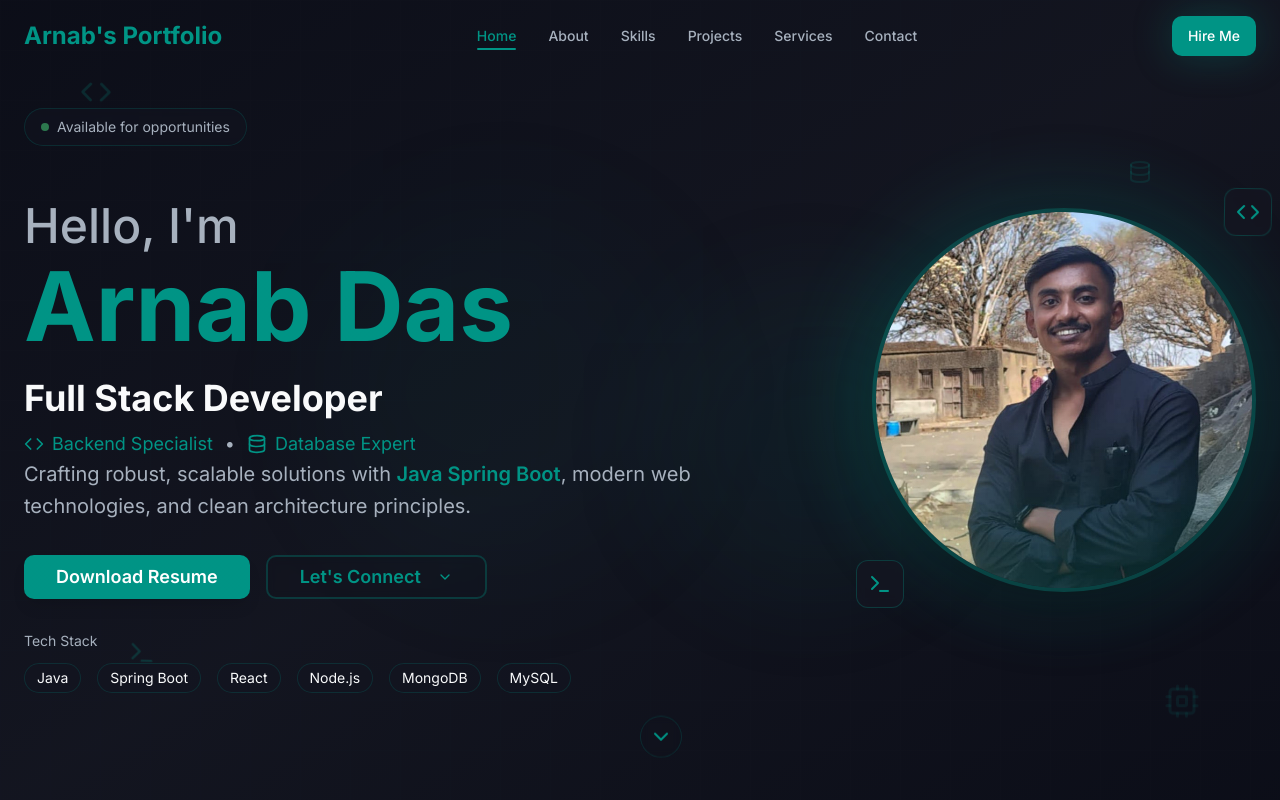
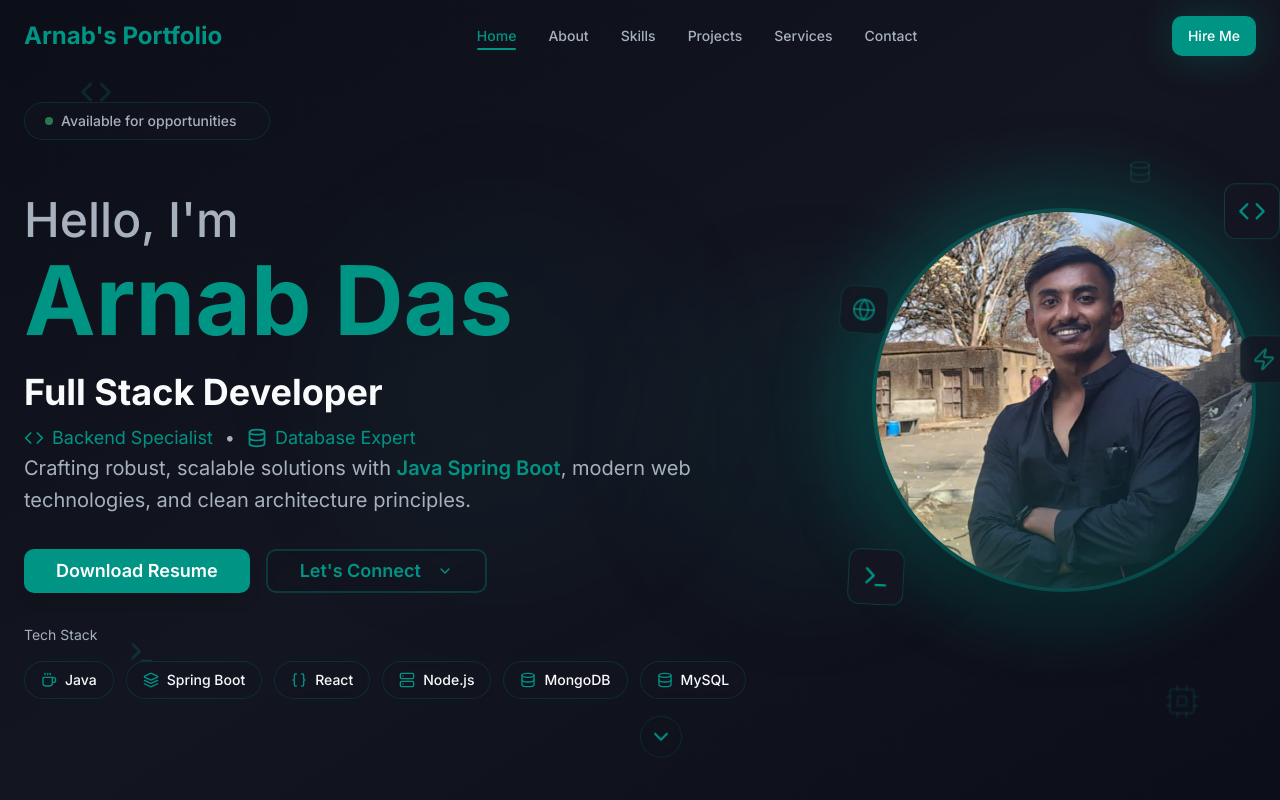
Before and after one commit to arnab0814/Portfolio-arnabdev.online, a React (Vite) app: page / in a window 1280 px wide. Shown: the top 800 px of the page. Built offline with nearby package versions, Linux system fonts and the light colour scheme; the HTML template or start-up script is replaced by a standard one.

Commit message:
Polish hero section and add icons

```diff
--- a/src/components/HeroSection.tsx
+++ b/src/components/HeroSection.tsx
@@ -1,5 +1,5 @@
 import { Button } from "@/components/ui/button";
-import { ChevronDown, Code, Database, Terminal, Cpu } from "lucide-react";
+import { ChevronDown, Code, Database, Terminal, Cpu, Coffee, Layers, Server, Globe, Zap, Braces } from "lucide-react";
 import arnabProfile from "@/assets/arnab-new-profile.jpg";
 
 const HeroSection = () => {
@@ -46,11 +46,12 @@ const HeroSection = () => {
         <div className="flex flex-col lg:flex-row items-center justify-between gap-16">
           {/* Enhanced Text Content */}
           <div className="flex-1 text-center lg:text-left space-y-8">
-            {/* Status Badge */}
+            {/* Enhanced Status Badge */}
             <div className="animate-fade-in">
-              <div className="inline-flex items-center gap-2 px-4 py-2 rounded-full bg-card/50 backdrop-blur-sm border border-primary/20 text-sm text-muted-foreground mb-6">
-                <div className="w-2 h-2 bg-green-400 rounded-full animate-pulse"></div>
-                Available for opportunities
+              <div className="group inline-flex items-center gap-2 px-5 py-2 rounded-full bg-card/50 backdrop-blur-sm border border-primary/20 text-sm text-muted-foreground mb-6 hover:bg-card/70 hover:border-primary/40 hover:scale-105 transition-all duration-300 cursor-default">
+                <div className="w-2 h-2 bg-green-400 rounded-full animate-pulse group-hover:bg-green-300"></div>
+                <span className="font-medium">Available for opportunities</span>
+                <div className="w-1 h-1 bg-primary/50 rounded-full animate-ping"></div>
               </div>
             </div>
 
@@ -111,19 +112,30 @@ const HeroSection = () => {
               </Button>
             </div>
 
-            {/* Tech Stack Preview */}
+            {/* Enhanced Tech Stack with Icons */}
             <div className="animate-fade-in" style={{ animationDelay: '0.5s' }}>
-              <p className="text-sm text-muted-foreground mb-3">Tech Stack</p>
-              <div className="flex flex-wrap items-center justify-center lg:justify-start gap-4">
-                {['Java', 'Spring Boot', 'React', 'Node.js', 'MongoDB', 'MySQL'].map((tech, index) => (
-                  <span
-                    key={tech}
-                    className="px-3 py-1 rounded-full bg-card/50 border border-primary/20 text-sm text-foreground hover:bg-primary/10 transition-colors duration-300 cursor-default"
-                    style={{ animationDelay: `${index * 0.1}s` }}
-                  >
-                    {tech}
-                  </span>
-                ))}
+              <p className="text-sm text-muted-foreground mb-4">Tech Stack</p>
+              <div className="flex flex-wrap items-center justify-center lg:justify-start gap-3">
+                {[
+                  { name: 'Java', icon: Coffee },
+                  { name: 'Spring Boot', icon: Layers },
+                  { name: 'React', icon: Braces },
+                  { name: 'Node.js', icon: Server },
+                  { name: 'MongoDB', icon: Database },
+                  { name: 'MySQL', icon: Database }
+                ].map((tech, index) => {
+                  const IconComponent = tech.icon;
+                  return (
+                    <div
+                      key={tech.name}
+                      className="group flex items-center gap-2 px-4 py-2 rounded-full bg-card/50 border border-primary/20 text-sm text-foreground hover:bg-primary/10 hover:border-primary/40 hover:scale-105 transition-all duration-300 cursor-default backdrop-blur-sm"
+                      style={{ animationDelay: `${0.5 + index * 0.1}s` }}
+                    >
+                      <IconComponent className="w-4 h-4 text-primary group-hover:text-primary/80 transition-colors duration-300" />
+                      <span className="font-medium">{tech.name}</span>
+                    </div>
+                  );
+                })}
               </div>
             </div>
           </div>
@@ -131,25 +143,31 @@ const HeroSection = () => {
           {/* Enhanced Profile Image */}
           <div className="flex-shrink-0 animate-scale-in relative">
             <div className="relative group">
-              {/* Glow effect */}
-              <div className="absolute -inset-4 bg-gradient-to-r from-primary/30 via-accent/20 to-primary/30 rounded-full blur-2xl group-hover:blur-3xl transition-all duration-500 animate-pulse"></div>
+              {/* Enhanced Glow effect */}
+              <div className="absolute -inset-6 bg-gradient-to-r from-primary/40 via-accent/30 to-primary/40 rounded-full blur-2xl group-hover:blur-3xl group-hover:from-primary/60 group-hover:via-accent/50 group-hover:to-primary/60 transition-all duration-700 animate-pulse"></div>
 
               {/* Main image container */}
-              <div className="relative w-80 h-80 lg:w-96 lg:h-96 rounded-full overflow-hidden border-4 border-primary/30 shadow-2xl group-hover:border-primary/50 transition-all duration-500">
+              <div className="relative w-80 h-80 lg:w-96 lg:h-96 rounded-full overflow-hidden border-4 border-primary/30 shadow-2xl group-hover:border-primary/60 group-hover:shadow-primary/20 transition-all duration-500 hover:rotate-2">
                 <img
                   src={arnabProfile}
                   alt="Arnab Das - Full Stack Developer"
                   className="w-full h-full object-cover group-hover:scale-110 transition-transform duration-700"
                 />
-                <div className="absolute inset-0 bg-gradient-to-t from-primary/20 via-transparent to-transparent"></div>
+                <div className="absolute inset-0 bg-gradient-to-t from-primary/20 via-transparent to-transparent group-hover:from-primary/30 transition-all duration-500"></div>
               </div>
 
-              {/* Floating code elements */}
-              <div className="absolute -top-4 -right-4 w-12 h-12 bg-card/80 backdrop-blur-sm rounded-lg border border-primary/30 flex items-center justify-center animate-float">
-                <Code className="w-6 h-6 text-primary" />
+              {/* Enhanced floating code elements */}
+              <div className="absolute -top-6 -right-6 w-14 h-14 bg-card/90 backdrop-blur-sm rounded-xl border border-primary/30 flex items-center justify-center animate-float hover:bg-primary/10 hover:border-primary/50 hover:scale-110 transition-all duration-300 cursor-pointer group-hover:rotate-12">
+                <Code className="w-7 h-7 text-primary" />
               </div>
-              <div className="absolute -bottom-4 -left-4 w-12 h-12 bg-card/80 backdrop-blur-sm rounded-lg border border-primary/30 flex items-center justify-center animate-float" style={{ animationDelay: '1s' }}>
-                <Terminal className="w-6 h-6 text-primary" />
+              <div className="absolute -bottom-6 -left-6 w-14 h-14 bg-card/90 backdrop-blur-sm rounded-xl border border-primary/30 flex items-center justify-center animate-float hover:bg-primary/10 hover:border-primary/50 hover:scale-110 transition-all duration-300 cursor-pointer group-hover:-rotate-12" style={{ animationDelay: '1s' }}>
+                <Terminal className="w-7 h-7 text-primary" />
+              </div>
+              <div className="absolute top-1/4 -left-8 w-12 h-12 bg-card/80 backdrop-blur-sm rounded-lg border border-primary/20 flex items-center justify-center animate-float hover:bg-primary/10 hover:border-primary/40 hover:scale-110 transition-all duration-300 cursor-pointer" style={{ animationDelay: '0.5s' }}>
+                <Globe className="w-6 h-6 text-primary/70" />
+              </div>
+              <div className="absolute top-1/3 -right-8 w-12 h-12 bg-card/80 backdrop-blur-sm rounded-lg border border-primary/20 flex items-center justify-center animate-float hover:bg-primary/10 hover:border-primary/40 hover:scale-110 transition-all duration-300 cursor-pointer" style={{ animationDelay: '1.5s' }}>
+                <Zap className="w-6 h-6 text-primary/70" />
               </div>
             </div>
           </div>
```
